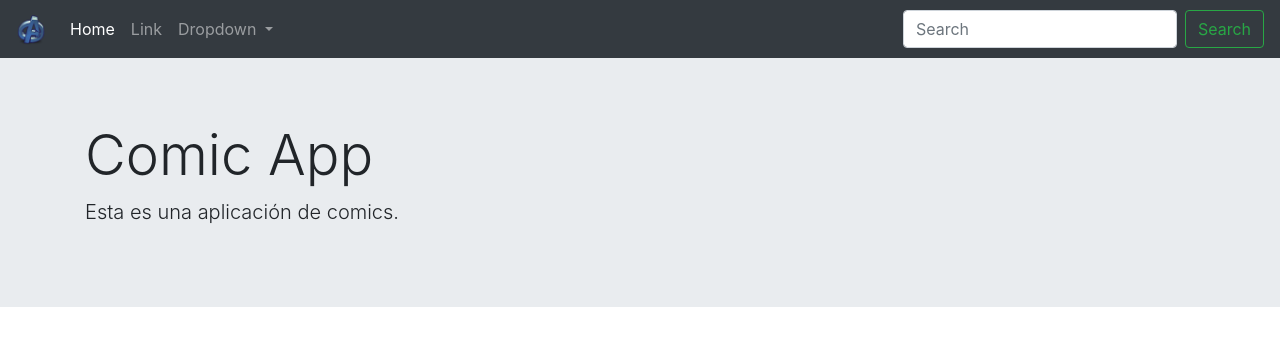
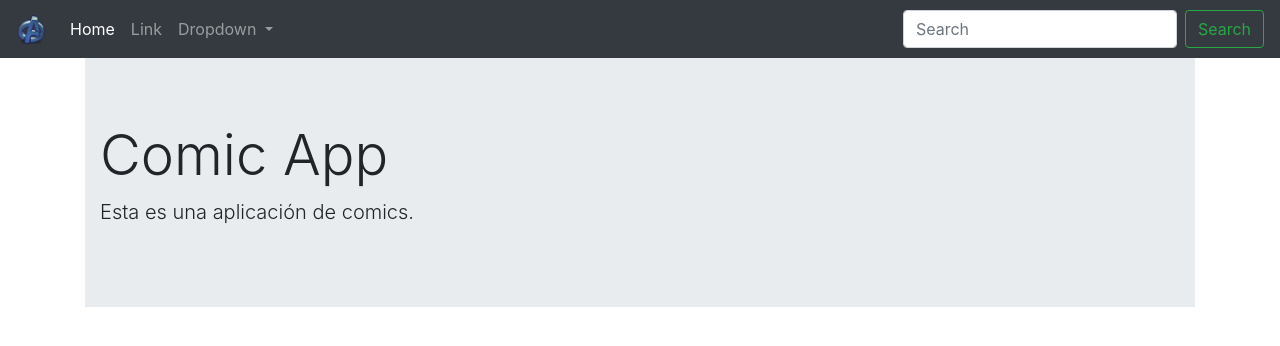
Before and after one commit to alipadron/comic-app, an Angular app: page /home in a window 1280 px wide. Shown: the top 346 px of the page. Built offline with nearby package versions, Linux system fonts and the light colour scheme.

Commit message:
App routing module added.

```diff
--- a/src/app/app.component.html
+++ b/src/app/app.component.html
@@ -1,2 +1,4 @@
 <app-navbar></app-navbar>
-<app-home></app-home>
+<div class="container">
+  <router-outlet></router-outlet>
+</div>
--- /dev/null
+++ b/src/app/app.routing.module.ts
@@ -0,0 +1,14 @@
+import { NgModule } from '@angular/core';
+import { RouterModule, Routes } from '@angular/router';
+import { HomeComponent } from './components/home/home.component';
+
+const ROUTES: Routes = [
+    { path: 'home', component: HomeComponent },
+    { path: '**', pathMatch: 'full', redirectTo: 'home' }
+];
+
+@NgModule({
+    imports: [RouterModule.forRoot(ROUTES)],
+    exports: [RouterModule]
+})
+export class AppRoutingModule {}
```
Also changed, not shown: src/app/app.module.ts (+7 -1 lines).
